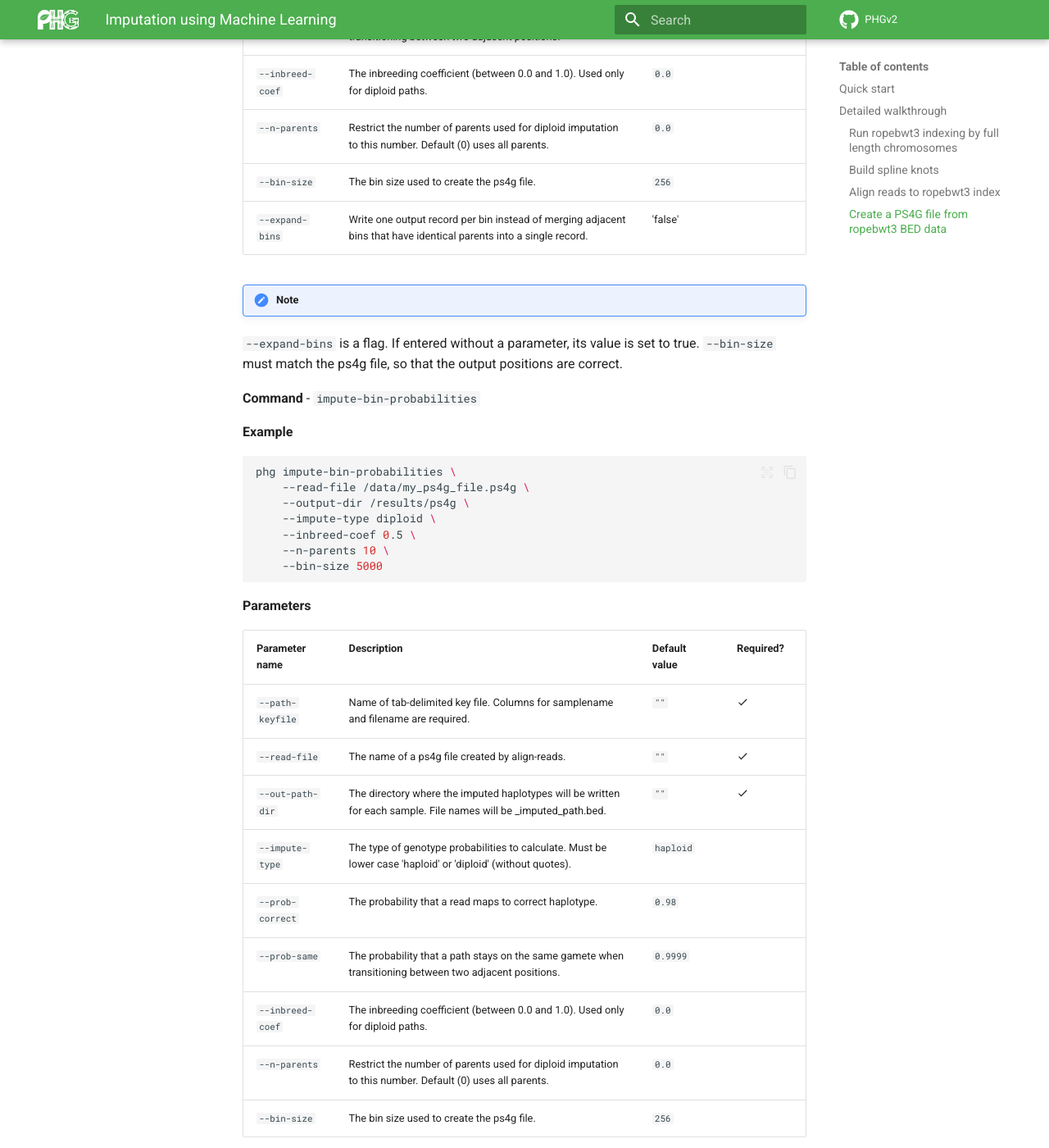
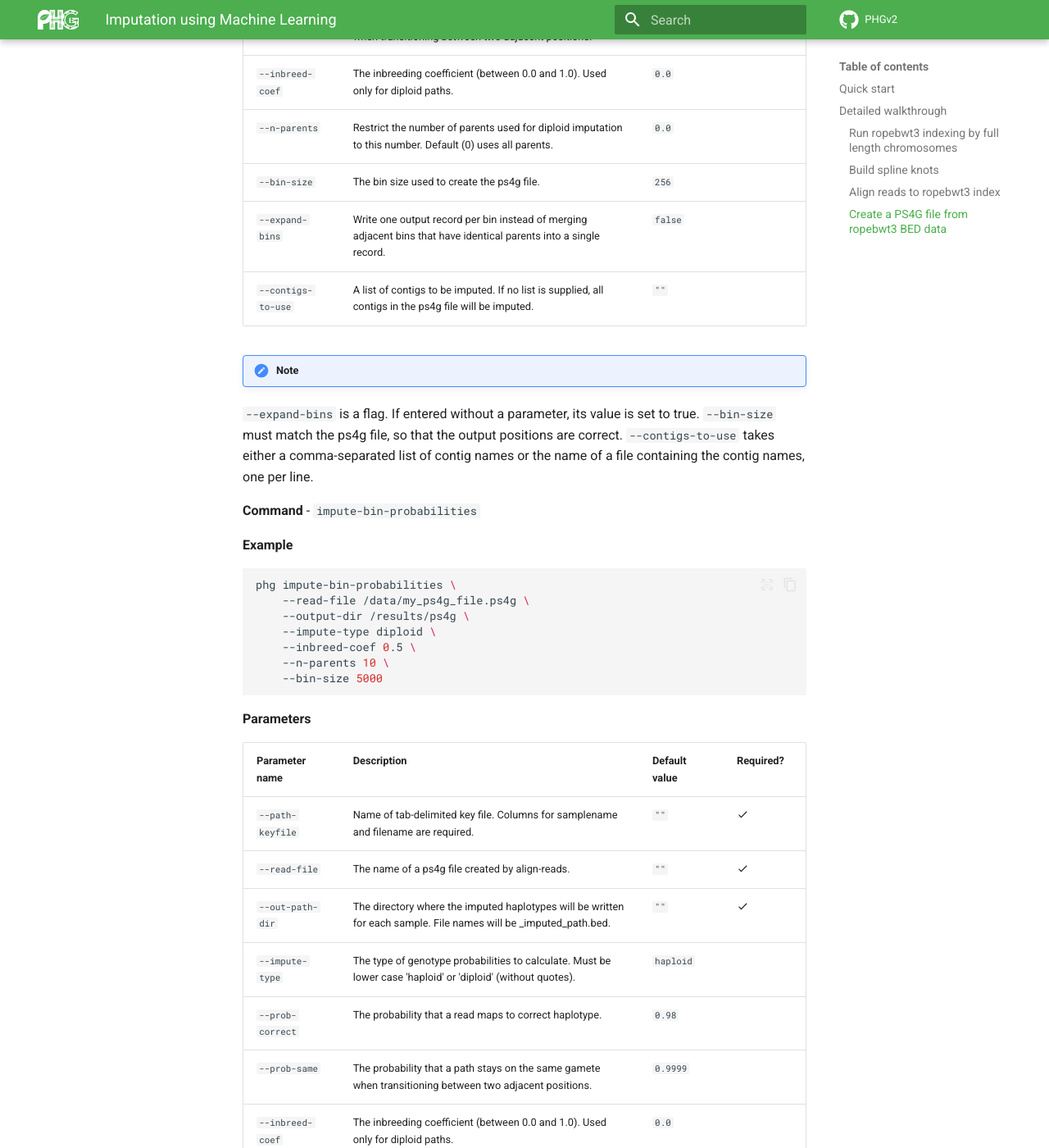
Before and after one commit to maize-genetics/phg_v2, an MkDocs documentation site: the page built from docs/imputation_ml.md, in a window 1280 px wide and 1400 px high, scrolled down 7909 px. Shown: the whole window at 82% size. Built offline with MkDocs 1.6.1 and Material for MkDocs 9.7.7, drawn with Linux system fonts in a browser that asks for light colours; comment, search, counter and statistics services are not loaded; some of the changed text lies outside the part shown.

Commit message:
modifies documentation to reflect new options

```diff
--- a/docs/imputation_ml.md
+++ b/docs/imputation_ml.md
@@ -288,22 +288,24 @@ phg impute-path-from-ps4g \
 
 **Parameters**
 
-| Parameter name   | Description                                                                                                                   | Default value | Required?        |
-|------------------|-------------------------------------------------------------------------------------------------------------------------------|---------------|------------------|
-| `--path-keyfile` | Name of tab-delimited key file. Columns for samplename and filename are required.                                             | `""`          | :material-check: |
-| `--read-file`    | The name of a ps4g file created by align-reads.                                                                               | `""`          | :material-check: |
-| `--out-path-dir` | The directory where the imputed haplotypes will be written for each sample. File names will be <sampleName>_imputed_path.bed. | `""`          | :material-check: |
-| `--path-type`    | The type of path to find. Must be lower case 'haploid' or 'diploid'. 'haploid' infers a single path through the graph.        | `haploid`     |                  |
-| `--prob-correct` | The probability that a read maps to correct haplotype.                                                                        | `0.98`        |                  |
-| `--prob-same`    | The probability that a path stays on the same gamete when transitioning between two adjacent positions.                       | `0.9999`      |                  |
-| `--inbreed-coef` | The inbreeding coefficient (between 0.0 and 1.0). Used only for diploid paths.                                                | `0.0`         |                  |
-| `--n-parents`    | Restrict the number of parents used for diploid imputation to this number. Default (0) uses all parents.                      | `0.0`         |                  |
-| `--bin-size`     | The bin size used to create the ps4g file.                                                                                    | `256`         |                  |
-| `--expand-bins`  | Write one output record per bin instead of merging adjacent bins that have identical parents into a single record.            | 'false'       |                  |
+| Parameter name     | Description                                                                                                                   | Default value | Required?        |
+|--------------------|-------------------------------------------------------------------------------------------------------------------------------|---------------|------------------|
+| `--path-keyfile`   | Name of tab-delimited key file. Columns for samplename and filename are required.                                             | `""`          | :material-check: |
+| `--read-file`      | The name of a ps4g file created by align-reads.                                                                               | `""`          | :material-check: |
+| `--out-path-dir`   | The directory where the imputed haplotypes will be written for each sample. File names will be <sampleName>_imputed_path.bed. | `""`          | :material-check: |
+| `--path-type`      | The type of path to find. Must be lower case 'haploid' or 'diploid'. 'haploid' infers a single path through the graph.        | `haploid`     |                  |
+| `--prob-correct`   | The probability that a read maps to correct haplotype.                                                                        | `0.98`        |                  |
+| `--prob-same`      | The probability that a path stays on the same gamete when transitioning between two adjacent positions.                       | `0.9999`      |                  |
+| `--inbreed-coef`   | The inbreeding coefficient (between 0.0 and 1.0). Used only for diploid paths.                                                | `0.0`         |                  |
+| `--n-parents`      | Restrict the number of parents used for diploid imputation to this number. Default (0) uses all parents.                      | `0.0`         |                  |
+| `--bin-size`       | The bin size used to create the ps4g file.                                                                                    | `256`         |                  |
+| `--expand-bins`    | Write one output record per bin instead of merging adjacent bins that have identical parents into a single record.            | `false`       |                  |
+| `--contigs-to-use` | A list of contigs to be imputed. If no list is supplied, all contigs in the ps4g file will be imputed.                        | `""`          |                  |
 
 !!! note
 `--expand-bins` is a flag. If entered without a parameter, its value is set to true.
 `--bin-size` must match the ps4g file, so that the output positions are correct.
+`--contigs-to-use` takes either a comma-separated list of contig names or the name of a file containing the contig names, one per line.
 
 **Command** - `impute-bin-probabilities`
 
@@ -321,17 +323,19 @@ phg impute-bin-probabilities \
 
 **Parameters**
 
-| Parameter name   | Description                                                                                                                   | Default value | Required?        |
-|------------------|-------------------------------------------------------------------------------------------------------------------------------|---------------|------------------|
-| `--path-keyfile` | Name of tab-delimited key file. Columns for samplename and filename are required.                                             | `""`          | :material-check: |
-| `--read-file`    | The name of a ps4g file created by align-reads.                                                                               | `""`          | :material-check: |
-| `--out-path-dir` | The directory where the imputed haplotypes will be written for each sample. File names will be <sampleName>_imputed_path.bed. | `""`          | :material-check: |
-| `--impute-type`  | The type of genotype probabilities to calculate. Must be lower case 'haploid' or 'diploid' (without quotes).                  | `haploid`     |                  |
-| `--prob-correct` | The probability that a read maps to correct haplotype.                                                                        | `0.98`        |                  |
-| `--prob-same`    | The probability that a path stays on the same gamete when transitioning between two adjacent positions.                       | `0.9999`      |                  |
-| `--inbreed-coef` | The inbreeding coefficient (between 0.0 and 1.0). Used only for diploid paths.                                                | `0.0`         |                  |
-| `--n-parents`    | Restrict the number of parents used for diploid imputation to this number. Default (0) uses all parents.                      | `0.0`         |                  |
-| `--bin-size`     | The bin size used to create the ps4g file.                                                                                    | `256`         |                  |
+| Parameter name     | Description                                                                                                                   | Default value | Required?        |
+|--------------------|-------------------------------------------------------------------------------------------------------------------------------|---------------|------------------|
+| `--path-keyfile`   | Name of tab-delimited key file. Columns for samplename and filename are required.                                             | `""`          | :material-check: |
+| `--read-file`      | The name of a ps4g file created by align-reads.                                                                               | `""`          | :material-check: |
+| `--out-path-dir`   | The directory where the imputed haplotypes will be written for each sample. File names will be <sampleName>_imputed_path.bed. | `""`          | :material-check: |
+| `--impute-type`    | The type of genotype probabilities to calculate. Must be lower case 'haploid' or 'diploid' (without quotes).                  | `haploid`     |                  |
+| `--prob-correct`   | The probability that a read maps to correct haplotype.                                                                        | `0.98`        |                  |
+| `--prob-same`      | The probability that a path stays on the same gamete when transitioning between two adjacent positions.                       | `0.9999`      |                  |
+| `--inbreed-coef`   | The inbreeding coefficient (between 0.0 and 1.0). Used only for diploid paths.                                                | `0.0`         |                  |
+| `--n-parents`      | Restrict the number of parents used for diploid imputation to this number. Default (0) uses all parents.                      | `0.0`         |                  |
+| `--bin-size`       | The bin size used to create the ps4g file.                                                                                    | `256`         |                  |
+| `--contigs-to-use` | A list of contigs to be imputed. If no list is supplied, all contigs in the ps4g file will be imputed.                        | `""`          |                  |
 
 !!! note
 `--bin-size` must match the ps4g file, so that the output positions are correct.
+`--contigs-to-use` takes either a comma-separated list of contig names or the name of a file containing the contig names, one per line.
```
